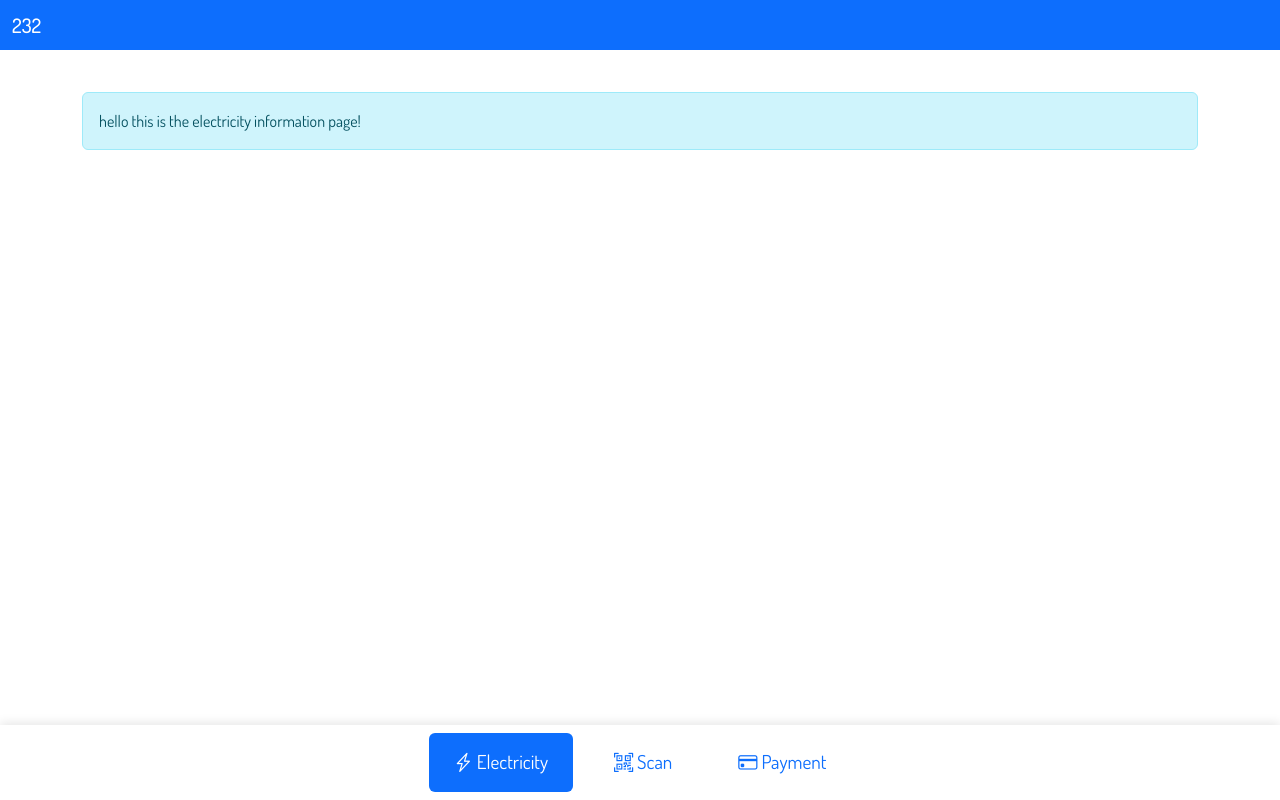
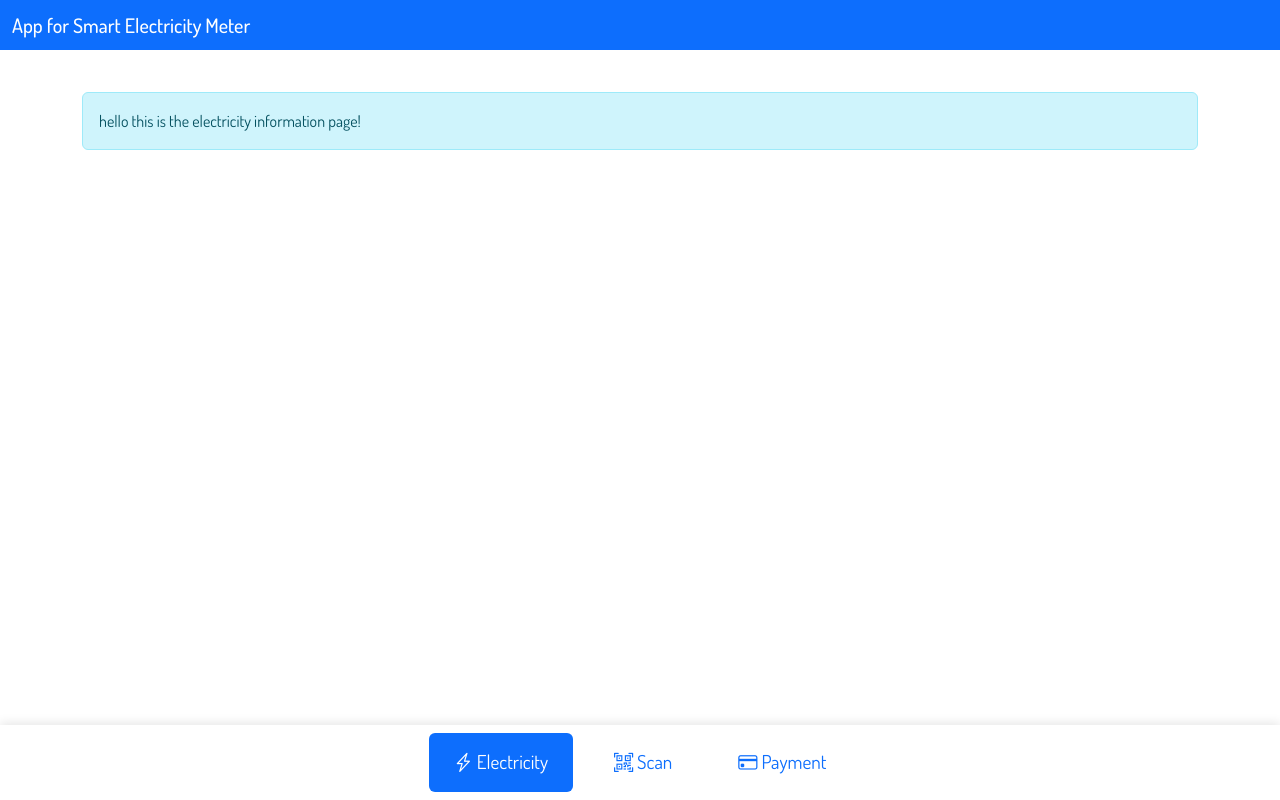
Before and after one commit to oiiaioiiiai51121511121/oiiaioiiiai51121511121.github.io, a plain HTML site: page index.html in a window 1280 px wide. Drawn offline with nearby package versions, Linux system fonts and the light colour scheme.

Commit message:
Update index.html

```diff
--- a/index.html
+++ b/index.html
@@ -64,7 +64,7 @@
     <!-- Header -->
     <nav class="navbar navbar-dark bg-primary header-top">
         <div class="container-fluid">
-            <span class="navbar-brand mb-0 h1">232</span>
+            <span class="navbar-brand mb-0 h1">App for Smart Electricity Meter</span>
             <button id="install-button" class="btn btn-light" style="display: none;">
                 <i class="bi bi-download"></i> Install
             </button>
@@ -135,6 +135,10 @@
                     <img src="wechatpay-logo.png" class="payment-logo"> WeChat Pay
                 </div>
                 <div class="list-group-item">
+                    <input class="form-check-input me-2" type="radio" name="payment" value="PayPal" onchange="updatePayButton()">
+                    <img src="https://www.paypalobjects.com/webstatic/mktg/logo/pp_cc_mark_37x23.jpg" class="payment-logo"> PayPal
+                </div>
+                <div class="list-group-item">
                     <input class="form-check-input me-2" type="radio" name="payment" value="Mastercard" onchange="updatePayButton()">
                     <img src="mastercard-logo.png" class="payment-logo"> Mastercard
                 </div>
@@ -145,10 +149,6 @@
                 <div class="list-group-item">
                     <input class="form-check-input me-2" type="radio" name="payment" value="UnionPay" onchange="updatePayButton()">
                     <img src="unionpay-logo.png" class="payment-logo"> UnionPay
-                </div>
-                <div class="list-group-item">
-                    <input class="form-check-input me-2" type="radio" name="payment" value="PayPal" onchange="updatePayButton()">
-                    <img src="https://www.paypalobjects.com/webstatic/mktg/logo/pp_cc_mark_37x23.jpg" class="payment-logo"> PayPal
                 </div>
             </div>
 
@@ -245,7 +245,6 @@
                 showPage(1, document.querySelector('.nav-link')); // Jump to electricity page
             });
 
-            //Detect user's cameras
             Instascan.Camera.getCameras().then(function (cameras) {
                 //If a camera is detected
                 if (cameras.length > 0) {
@@ -264,8 +263,6 @@
             }).catch(function (e) {
                 console.error(e);
             });
-
-
         }
 
         function togglePayment(button, type) {
```
